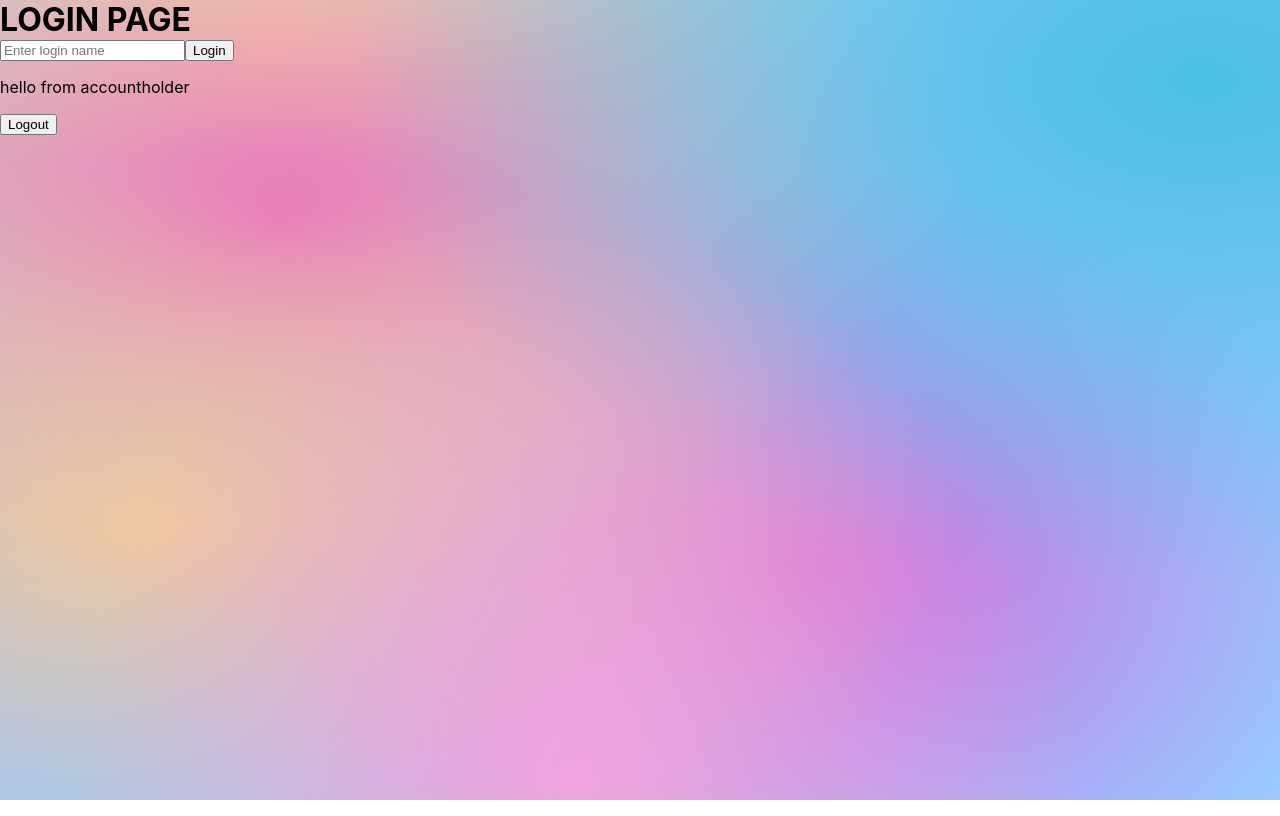
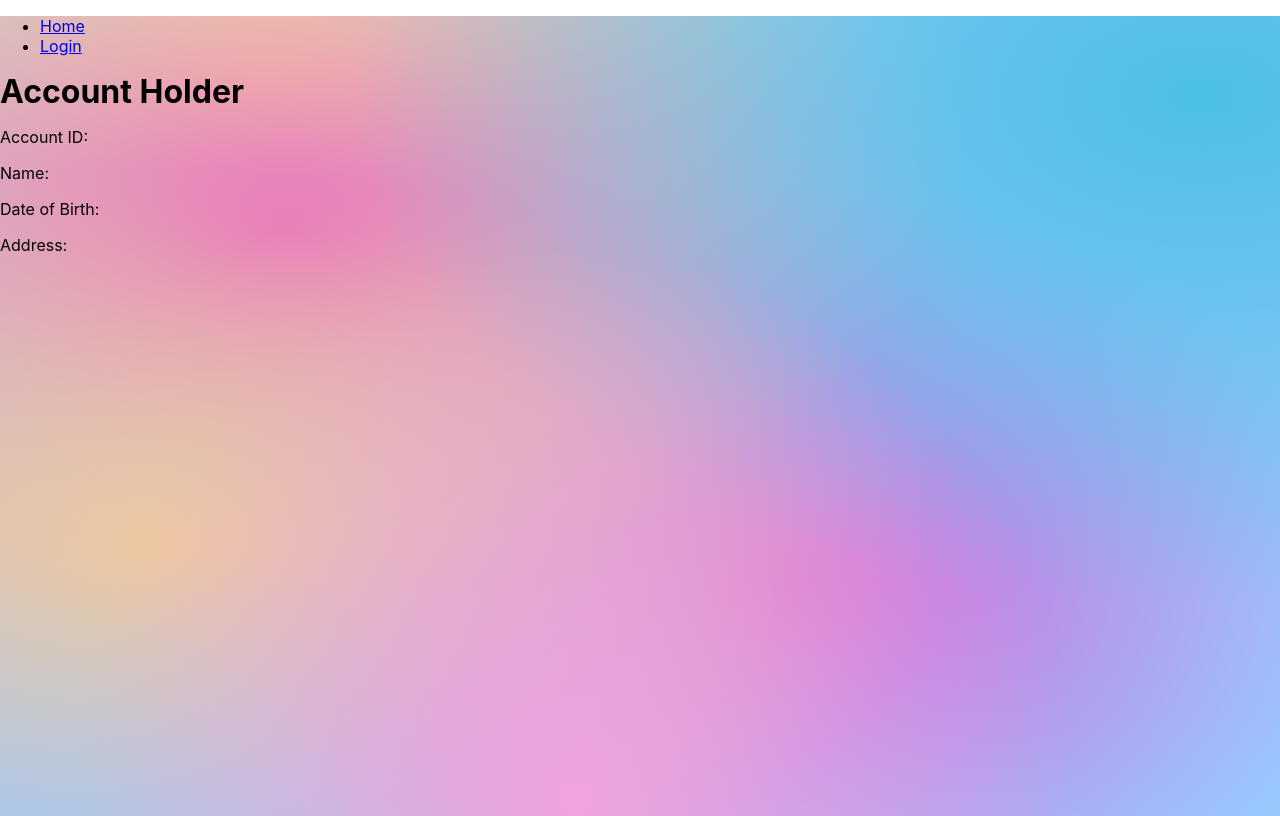
Before and after one commit to fred1878/banking_app, a React (Create React App) app in the folder banking_app/: page /accountholder in a window 1280 px wide. Built offline with nearby package versions, Linux system fonts and the light colour scheme.

Commit message:
refactored main to Home

```diff
--- a/banking_app/src/App.js
+++ b/banking_app/src/App.js
@@ -1,10 +1,13 @@
 import './App.css';
-import Login from './components/Login';
+import {BrowserRouter as Router} from 'react-router-dom'
+import Home from './components/Home';
 
 function App() {
   return (
     <div className='App'>
-      <Login />
+      <Router>
+        <Home />
+      </Router>
     </div>
   );
 }
--- a/banking_app/src/components/AccountHolder.js
+++ b/banking_app/src/components/AccountHolder.js
@@ -2,14 +2,17 @@
 
 const AccountHolder = ({accountInfo}) => {
   return(
+
     <div>
-      {/* <h1>Account Holder</h1>
-      <p>Account ID: {accountInfo[0].id}</p>
-      <p>Name: {accountInfo[0].name}</p>
-      <p>Date of Birth: {accountInfo[0].dob}</p>
-      <p>Address: {accountInfo[0].address}</p> */}
-      <p>hello from accountholder</p>
+      <h1>Account Holder</h1>
+      <p>Account ID: {accountInfo.id}</p>
+      <p>Name: {accountInfo.name}</p>
+      <p>Date of Birth: {accountInfo.dob}</p>
+      <p>Address: {accountInfo.address}</p>
+
+
     </div>
+
 
 
   )
--- a/banking_app/src/components/Home.js
+++ b/banking_app/src/components/Home.js
@@ -1,8 +1,34 @@
 import Login from "./Login"
+import AccountPageContainer from "../containers/AccountPageContainer"
+import { BrowserRouter as Router, Route, Link, Navigate, useNavigate, Routes } from 'react-router-dom'
+import { useState, useEffect } from 'react';
+import AccountHolder from "./AccountHolder";
 
 const Home = () => {
+
+const [isLoggedIn, setIsLoggedIn] = useState(false)
+const [accountInfo, setAccountInfo] = useState([])
+
+
     return(
-        <p>Hello From Home</p>
+        <>
+            <ul>
+                <li><Link to='/'>Home</Link></li>
+                <li><Link to='/login'>Login</Link></li>
+            </ul>
+        <Routes>
+
+            <Route path='/login' element={<Login isLoggedIn={isLoggedIn}
+            setIsLoggedIn={setIsLoggedIn}
+            accountInfo={accountInfo}
+            setAccountInfo={setAccountInfo}
+            />} />
+            <Route path='/accountholder' element={<AccountHolder
+            accountInfo={accountInfo}
+            />}/>
+            <Route path='/accountpage' element={<AccountPageContainer />} />
+        </Routes>
+        </>
 
     )
 }
--- a/banking_app/src/components/Login.js
+++ b/banking_app/src/components/Login.js
@@ -1,14 +1,10 @@
 import { useEffect, useRef, useState } from "react";
-import AccountHolder from "./AccountHolder";
-import { Routes, Route, Link, Navigate, useNavigate } from 'react-router-dom'
-import AccountPageContainer from '../containers/AccountPageContainer'
-import Home from "./Home";
+import { BrowserRouter as Router, Route, Link, Navigate, useNavigate, Routes } from 'react-router-dom'
 
 
-const Login = () => {
 
-  const [isLoggedIn, setIsLoggedIn] = useState(false)
-  const [accountInfo, setAccountInfo] = useState([])
+const Login = ({isLoggedIn, setIsLoggedIn, accountInfo, setAccountInfo}) => {
+  const navigate = useNavigate();
 
     const loginByName = () => {
       const name = loginName.current.value
@@ -17,11 +13,9 @@ const Login = () => {
       .then(data => {
         if(data[0].name == name){
           setIsLoggedIn(true)
-          setAccountInfo(data)
+          setAccountInfo(data[0])
           document.getElementById('greeting').innerText = 'Welcome ' + name
-          let p = document.createElement("p")
-          p.innerHTML = "<a href='/accountholder'>Go to Account</a>"
-          document.getElementById('greeting').appendChild(p)
+          navigate('/accountholder', {replace: true})
         }
       })
     }
@@ -46,11 +40,6 @@ const Login = () => {
         <h1>LOGIN PAGE</h1>
         <div id="greeting"></div>
         <input ref={loginName} type="text" placeholder="Enter login name"></input><button onClick={loginByName}>Login</button>
-          <Routes>
-            <Route path='/accountholder' element={<AccountHolder accountInfo={accountInfo}/>}/>
-            <Route path='/home' element={<Home/>}/>
-            {/* <Route path='/account' element={<AccountPageContainer/>}>Account</Route> */}
-          </Routes>
           <button id="logout" onClick={logout}>Logout</button>
 
       </>
--- a/banking_app/src/containers/AccountPageContainer.js
+++ b/banking_app/src/containers/AccountPageContainer.js
@@ -6,13 +6,13 @@ import { useState, useEffect } from 'react';
 const AccountPageContainer = () => {
 
   const [account, setAccount] = useState();
-  const testAccountId = "9";
+  const testAccountId = "11";
 
   useEffect(() => {
     fetch("http://localhost:8080/accounts/" + testAccountId)
       .then(response => response.json())
       .then(data => console.log(data))
-  }, [testAccountId])
+  })
 
   return(
     <>
--- a/banking_app/src/index.js
+++ b/banking_app/src/index.js
@@ -8,9 +8,7 @@ import { BrowserRouter as Router } from 'react-router-dom'
 const root = ReactDOM.createRoot(document.getElementById('root'));
 root.render(
   <React.StrictMode>
-    <Router>
-      <App />
-    </Router>
+    <App />
 
   </React.StrictMode>
 );
```
Also changed, not shown: banking_app/package.json (+5 -2 lines), banking_app/src/components/AccountPage/AccountPageSubscription.js (added, +10 -0 lines), banking_app/src/logo.svg (deleted), 1 other file (tests, documents, lock files or other folders).
